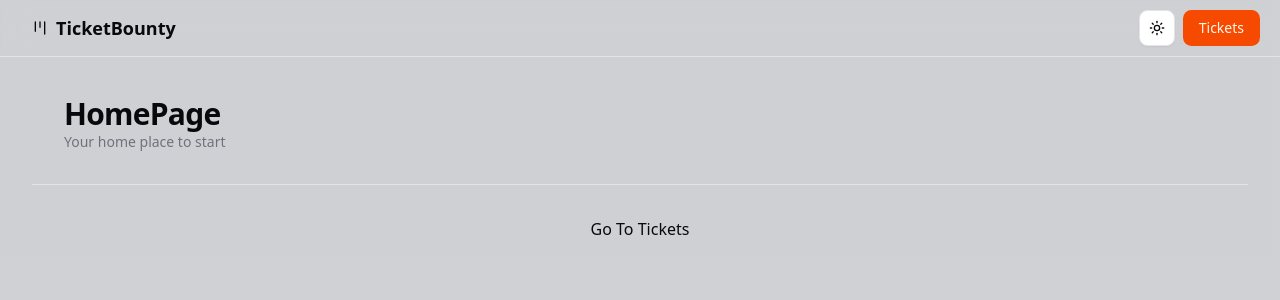
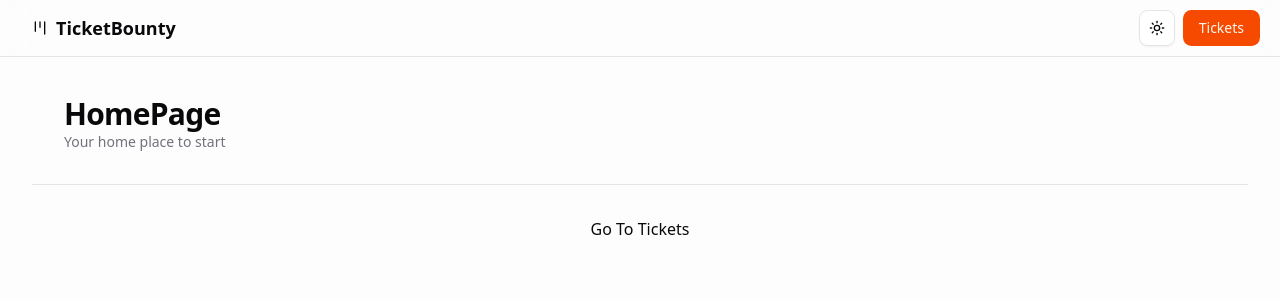
Before and after one commit to Rtanakar/road-to-next, a Next.js app: page / in a window 1280 px wide. Shown: the top 300 px of the page. Built offline with nearby package versions, Linux system fonts and the light colour scheme.

Commit message:
56: Toast Feedback

```diff
--- a/src/app/layout.tsx
+++ b/src/app/layout.tsx
@@ -3,6 +3,7 @@ import { Geist, Geist_Mono } from "next/font/google";
 import "./globals.css";
 import Navbar from "@/components/navbar/Navbar";
 import ThemeProvider from "@/components/theme/ThemeProvider";
+import { Toaster } from "@/components/ui/sonner";
 
 const geistSans = Geist({
   variable: "--font-geist-sans",
@@ -31,9 +32,10 @@ export default function RootLayout({
       >
         <ThemeProvider>
           <Navbar />
-          <main className="min-h-screen flex-1 overflow-y-auto overflow-x-hidden py-24 px-8 bg-gray-900/20 flex flex-col">
+          <main className="min-h-screen flex-1 overflow-y-auto overflow-x-hidden py-24 px-8 bg-secondary/20 flex flex-col">
             {children}
           </main>
+          <Toaster richColors />
         </ThemeProvider>
       </body>
     </html>
--- a/src/features/ticket/components/TicketUpsertForm.tsx
+++ b/src/features/ticket/components/TicketUpsertForm.tsx
@@ -10,6 +10,7 @@ import { useActionState } from "react";
 import FieldError from "@/components/form/field-error";
 import { EMPTY_ACTION_STATE } from "@/components/form/utils/to-action-state";
 import useActionFeedback from "@/components/form/hooks/use-action-feedback";
+import { toast } from "sonner";
 
 type TicketUpsertFormProps = {
   ticket?: Ticket;
@@ -22,10 +23,14 @@ const TicketUpsertForm = ({ ticket }: TicketUpsertFormProps) => {
 
   useActionFeedback(actionState, {
     onSuccess({ actionState }) {
-      console.log(actionState.message);
+      if (actionState.message) {
+        toast.success(actionState.message);
+      }
     },
     onError({ actionState }) {
-      console.log(actionState.message);
+      if (actionState.message) {
+        toast.error(actionState.message);
+      }
     },
   });
 
```
